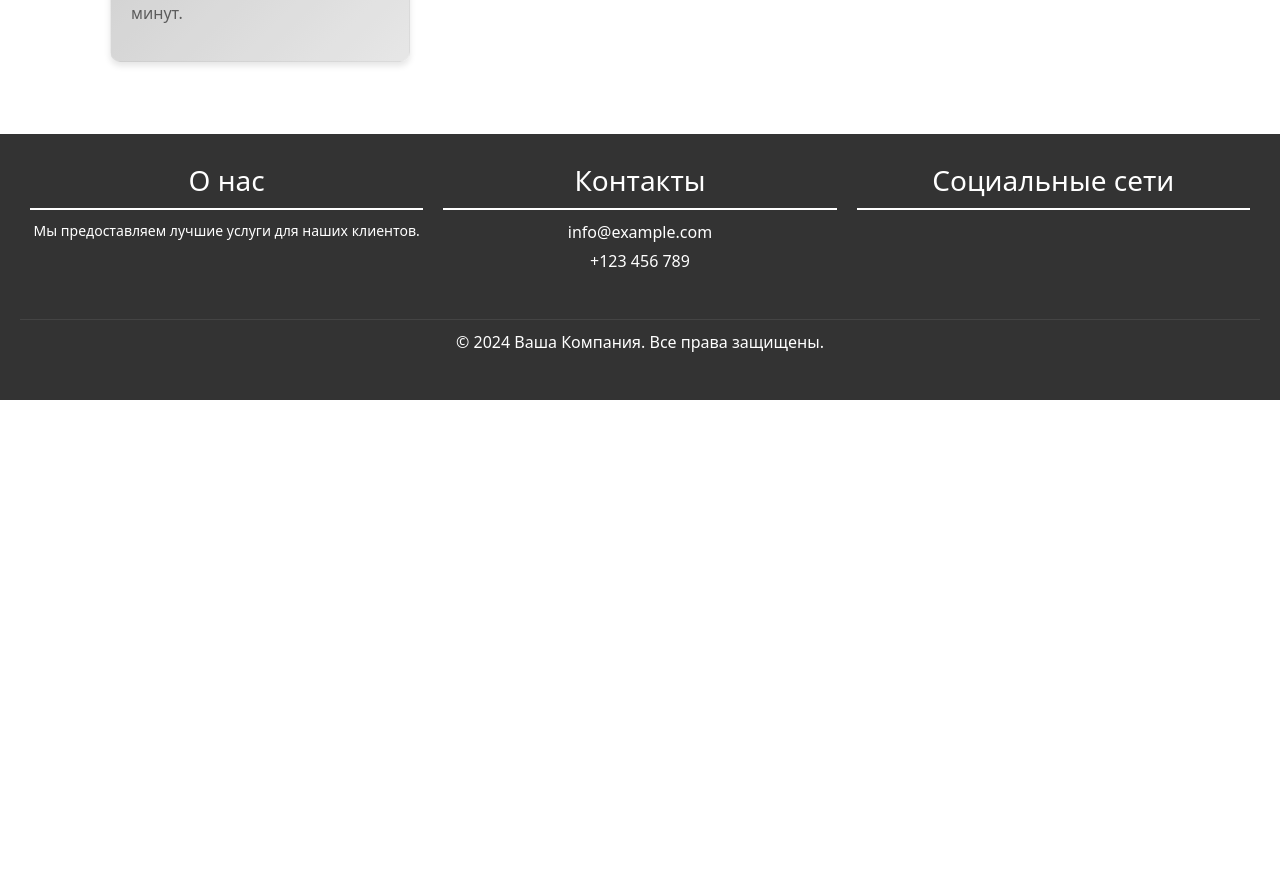
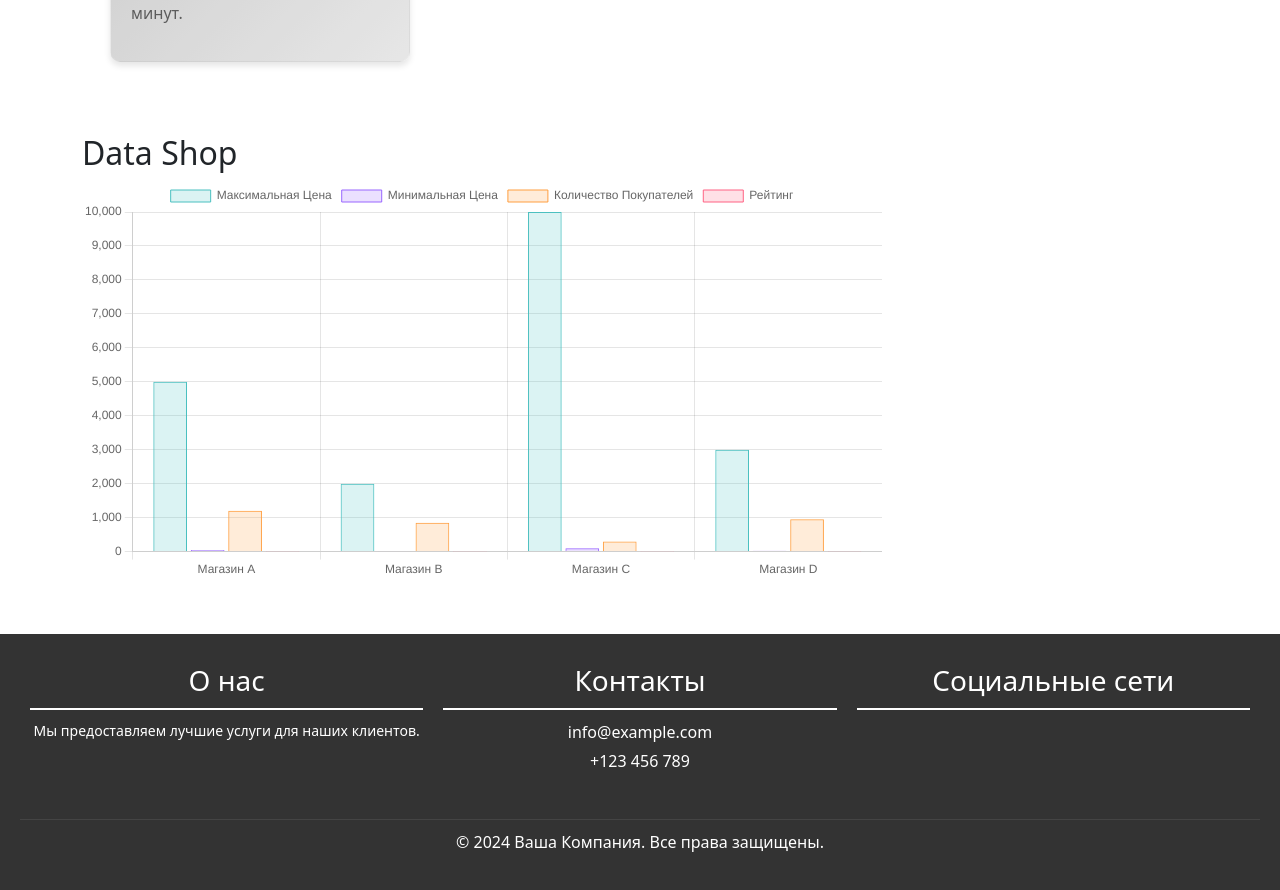
Before and after one commit to alexutm123/React-Building-an-application, a React (Vite) app: page / in a window 1280 px wide. Shown: the part 1240-2130 px from the top of the page. Before the commit the page ends 1640 px from the top, so only its background shows below. Built offline with nearby package versions, Linux system fonts and the light colour scheme.

Commit message:
feat:shop stat

```diff
--- /dev/null
+++ b/src/components/shop/MyBarChart.jsx
@@ -0,0 +1,77 @@
+// src/components/ShopBarChart.jsx
+import React from 'react';
+import { Bar } from 'react-chartjs-2';
+import { Chart as ChartJS, CategoryScale, LinearScale, BarElement, Title, Tooltip, Legend } from 'chart.js';
+import { dataShop } from '../../data-shop';
+
+ChartJS.register(CategoryScale, LinearScale, BarElement, Title, Tooltip, Legend);
+
+const data = {
+  labels: dataShop.map(shop => shop.title),
+  datasets: [
+    {
+      label: 'Максимальная Цена',
+      data: dataShop.map(shop => shop.maxPrice),
+      backgroundColor: 'rgba(75, 192, 192, 0.2)',
+      borderColor: 'rgba(75, 192, 192, 1)',
+      borderWidth: 1,
+    },
+    {
+      label: 'Минимальная Цена',
+      data: dataShop.map(shop => shop.minPrice),
+      backgroundColor: 'rgba(153, 102, 255, 0.2)',
+      borderColor: 'rgba(153, 102, 255, 1)',
+      borderWidth: 1,
+    },
+    {
+      label: 'Количество Покупателей',
+      data: dataShop.map(shop => shop.numberOfCustomers),
+      backgroundColor: 'rgba(255, 159, 64, 0.2)',
+      borderColor: 'rgba(255, 159, 64, 1)',
+      borderWidth: 1,
+    },
+    {
+      label: 'Рейтинг',
+      data: dataShop.map(shop => shop.rating),
+      backgroundColor: 'rgba(255, 99, 132, 0.2)',
+      borderColor: 'rgba(255, 99, 132, 1)',
+      borderWidth: 1,
+    },
+  ],
+};
+
+const options = {
+  responsive: true,
+  plugins: {
+    legend: {
+      position: 'top',
+    },
+    tooltip: {
+      callbacks: {
+        label: function(context) {
+          return context.dataset.label + ': ' + context.raw;
+        }
+      }
+    }
+  },
+  scales: {
+    x: {
+      beginAtZero: true,
+    },
+    y: {
+      beginAtZero: true,
+    },
+  },
+};
+
+const ShopBarChart = () => (
+  <div className="container">
+     <div style={{ width: '800px', height: '500px' }}>
+        <h2>Data Shop</h2>
+        <Bar data={data} options={options} />
+    </div>
+  </div>
+
+);
+
+export default ShopBarChart;
--- /dev/null
+++ b/src/data-shop.js
@@ -0,0 +1,34 @@
+export const dataShop = [
+    {
+      "title": "Магазин А",
+      "description": "Премиум товары и услуги.",
+      "maxPrice": 5000,
+      "minPrice": 50,
+      "numberOfCustomers": 1200,
+      "rating": 1.5
+    },
+    {
+      "title": "Магазин B",
+      "description": "Товары по доступным ценам.",
+      "maxPrice": 2000,
+      "minPrice": 10,
+      "numberOfCustomers": 850,
+      "rating": 1.0
+    },
+    {
+      "title": "Магазин C",
+      "description": "Эксклюзивные предложения.",
+      "maxPrice": 10000,
+      "minPrice": 100,
+      "numberOfCustomers": 300,
+      "rating": 1.7
+    },
+    {
+      "title": "Магазин D",
+      "description": "Широкий выбор товаров.",
+      "maxPrice": 3000,
+      "minPrice": 25,
+      "numberOfCustomers": 950,
+      "rating": 3.9
+    }
+  ]
--- a/src/pages/Home.jsx
+++ b/src/pages/Home.jsx
@@ -1,5 +1,6 @@
 import { Layout } from '../components/layout/components';
 import { Cinemas } from '../components/cinemas/component';
+import  MyBarChart  from '../components/shop/MyBarChart';
 import { cinemas } from '../data';
 import Hero from '../components/Hero';
 export default function Home() {
@@ -7,6 +8,7 @@ export default function Home() {
     <Layout>
       <Hero/>
       <Cinemas cinemas={cinemas} />
+      <MyBarChart />
     </Layout>
   );
 }
```
